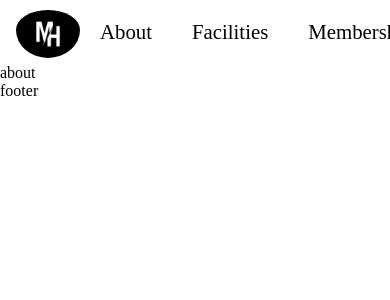
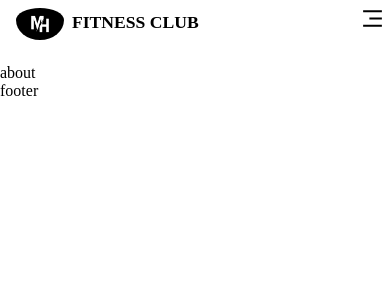
Before and after one commit to MG-9205/MH_FITTNESS, a React (Vite) app: page / in a window 390 px wide. Shown: the top 300 px of the page. Built offline with nearby package versions, Linux system fonts and the light colour scheme.

Commit message:
adding responsive navbar

```diff
--- a/index.html
+++ b/index.html
@@ -4,7 +4,7 @@
     <meta charset="UTF-8" />
     <link rel="icon" type="image/svg+xml" href="/vite.svg" />
     <meta name="viewport" content="width=device-width, initial-scale=1.0" />
-    <title>MH FITTNESS</title>
+    <title>MH FITNESS</title>
     <style>
       *{
         padding: 0;
--- a/src/component/Navbar/Navbar.jsx
+++ b/src/component/Navbar/Navbar.jsx
@@ -1,4 +1,4 @@
-import {React,useState} from "react";
+import { React, useState,useRef } from "react";
 import logo_img from "../../assets/image/logo.jpg";
 import Navstyle from "./Navbar.module.css";
 import { Link, NavLink } from "react-router-dom";
@@ -7,65 +7,106 @@ import { MdClose } from "react-icons/md";
 export default function Navbar() {
   const [toggle_menu_icon, set_menu_toggle_icon] = useState("inline");
   const [toggle_close_icon, set_close_toggle_icon] = useState("none");
-  const toggle_icon=()=>{
-    if(toggle_menu_icon=='inline')
-    {
-     set_menu_toggle_icon((toggle_menu_icon)=>
-      (toggle_menu_icon='none')
-     )
-     set_close_toggle_icon((toggle_close_icon)=>(
-      toggle_close_icon='inline'
-      ) )
+  const mobile_menu=useRef("null")
+  const toggle_icon = () => {
+    if (toggle_menu_icon == "inline") {
+      set_menu_toggle_icon((toggle_menu_icon) => (toggle_menu_icon = "none"));
+      set_close_toggle_icon(
+        (toggle_close_icon) => (toggle_close_icon = "inline")
+      );
+      console.log(mobile_menu.current)
+      mobile_menu.current.style.transform='translateX(0)'
+
+    } else {
+      set_menu_toggle_icon((toggle_menu_icon) => (toggle_menu_icon = "inline"));
+      set_close_toggle_icon(
+        (toggle_close_icon) => (toggle_close_icon = "none")
+      );
+      mobile_menu.current.style.transform='translateX(100%)'
     }
-    else{
-      set_menu_toggle_icon((toggle_menu_icon)=>
-      (toggle_menu_icon='inline'
-      ))
-       set_close_toggle_icon((toggle_close_icon)=>(
-        toggle_close_icon='none'
-       ))
-    }
-  }
+  };
   return (
     <>
       <header>
         <nav className={Navstyle.navbar}>
+          <div className={Navstyle.logo_div}>
+            <img src={logo_img} className={Navstyle.logo} alt="" />
+            <h2>FITNESS CLUB</h2>
+          </div>
           <div>
-            <img src={logo_img}  className={Navstyle.logo} alt="" />
-          </div>
-          <div >
             <ul className={Navstyle.nav_ul}>
               <li>
-                <NavLink to="/" className={()=>
-                  `${Navstyle.nav_link}`
-                }>About</NavLink>
+                <NavLink to="/" className={() => `${Navstyle.nav_link}`}>
+                  About
+                </NavLink>
               </li>
               <li>
-                <NavLink to="/Facilities" className={()=>
-                  `${Navstyle.nav_link}`}>Facilities</NavLink>
+                <NavLink
+                  to="/Facilities"
+                  className={() => `${Navstyle.nav_link}`}
+                >
+                  Facilities
+                </NavLink>
               </li>
               <li>
-                <NavLink to="/Membership" className={()=>
-                  `${Navstyle.nav_link}`}>Membership</NavLink>
+                <NavLink
+                  to="/Membership"
+                  className={() => `${Navstyle.nav_link}`}
+                >
+                  Membership
+                </NavLink>
               </li>
               <li>
-                <NavLink className={()=>
-                  `${Navstyle.nav_link}`}>Services</NavLink>
+                <NavLink className={() => `${Navstyle.nav_link}`}>
+                  Services
+                </NavLink>
               </li>
               <li>
-                <NavLink className={()=>
-                  `${Navstyle.nav_link}`}>Contact</NavLink>
+                <NavLink className={() => `${Navstyle.nav_link}`}>
+                  Contact
+                </NavLink>
               </li>
             </ul>
           </div>
           <div>
-            <Link to='/' className={Navstyle.join_btn}>Join us</Link>
+            <Link to="/" className={Navstyle.join_btn}>
+              Join us
+            </Link>
           </div>
-          <div>
-            <RiMenu3Fill className={Navstyle.mobile_icon} style={{ display: `${toggle_menu_icon}` }} onClick={toggle_icon}/>
-            <MdClose className={Navstyle.mobile_icon} style={{ display: `${toggle_close_icon}` }} onClick={toggle_icon}/>
+          <div className={Navstyle.icon_div}>
+            <RiMenu3Fill
+              className={Navstyle.mobile_icon}
+              style={{ display: `${toggle_menu_icon}` }}
+              onClick={toggle_icon}
+            />
+            <MdClose
+              className={Navstyle.mobile_icon}
+              style={{ display: `${toggle_close_icon}` }}
+              onClick={toggle_icon}
+            />
           </div>
-
+          <div className={Navstyle.mobile_menu} ref={mobile_menu}>
+            <ul>
+              <li>
+                <NavLink className={() => `${Navstyle.nav_link}`}>About</NavLink>
+              </li>
+              <li>
+                <NavLink className={() => `${Navstyle.nav_link}`}>Facilities</NavLink>
+              </li>
+              <li>
+                <NavLink className={() => `${Navstyle.nav_link}`}>Services</NavLink>
+              </li>
+              <li>
+                <NavLink className={() => `${Navstyle.nav_link}`}>Membership</NavLink>
+              </li>
+              <li>
+                <NavLink className={() => `${Navstyle.nav_link}`}>Contact us</NavLink>
+              </li>
+              <li>
+                <Link className={Navstyle.mobile_join_btn}>Join us</Link>
+              </li>
+            </ul>
+          </div>
         </nav>
       </header>
     </>
--- a/src/component/Navbar/Navbar.module.css
+++ b/src/component/Navbar/Navbar.module.css
@@ -1,9 +1,18 @@
 :root{
     --var1:rgb(247, 55, 151)
 }
+.logo_div{
+    display: flex;
+    justify-content: center;
+    align-items: center;
+    gap: 8px;
+}
+.logo_div h2{
+    padding-top: 5px;
+}
 .logo{
-    width: 4rem;
-    height: 3rem;
+    width: 3rem;
+    height: 2rem;
     border-radius: 50%;
     padding-top: 0.5rem;
     margin-left: 1rem;
@@ -15,6 +24,7 @@
     align-items: center;
     position: fixed;
     top: 0;
+    background-color: white;
 }
 .nav_ul{
     display: flex;
@@ -23,11 +33,11 @@
 }
 .navbar li{
     list-style: none;
-    padding: 10px 10px 10px 10px;
+    padding: 8px 10px 10px 10px;
 }
 .nav_link{
     text-decoration: none;
-    font-size: 1.3rem;
+    font-size: 1.2rem;
     color: black;
     padding: 10px 10px 10px 10px;
 }
@@ -39,13 +49,13 @@
   justify-content: center;
   align-items: center;
   width:5rem;
-  height: 4rem;
+  height: 3rem;
 text-decoration: none;
   background-color: pink;
-  font-size: 1.3rem;
+  font-size: 1.2rem;
   color: black;
 }
-.join_btn:hover{
+.join_btn:hover,.mobile_join_btn:hover{
     background-color: var(--var1);
     color: white;
 }
@@ -53,3 +63,44 @@ text-decoration: none;
 .mobile_icon{
     font-size: 25px;
 }
+.icon_div{
+    display: none;
+    padding-right: 5px;
+}
+.mobile_menu{
+  position: absolute;
+  right: 0;
+  top: 3rem;
+  width: 50%;
+  background-color: white;
+  transition: all 1s linear;
+  transform: translateX(100%);
+}
+.mobile_menu ul{
+    display: flex;
+    flex-direction: column;
+    font-size: 1.2rem;
+}
+.mobile_join_btn{
+    background-color: pink;
+    text-decoration: none;
+    color: black;
+    padding: 10px 20px 10px 20px;
+    margin-left: 6px;
+    border-radius: 10px;
+
+}
+@media only screen and (max-width:700px){
+    .nav_ul{
+        display: none;
+    }
+    .join_btn{
+        display: none;
+    }
+    .icon_div{
+        display: block;
+    }
+    .logo_div h2{
+        font-size: 1.1rem;
+    }
+}
```
